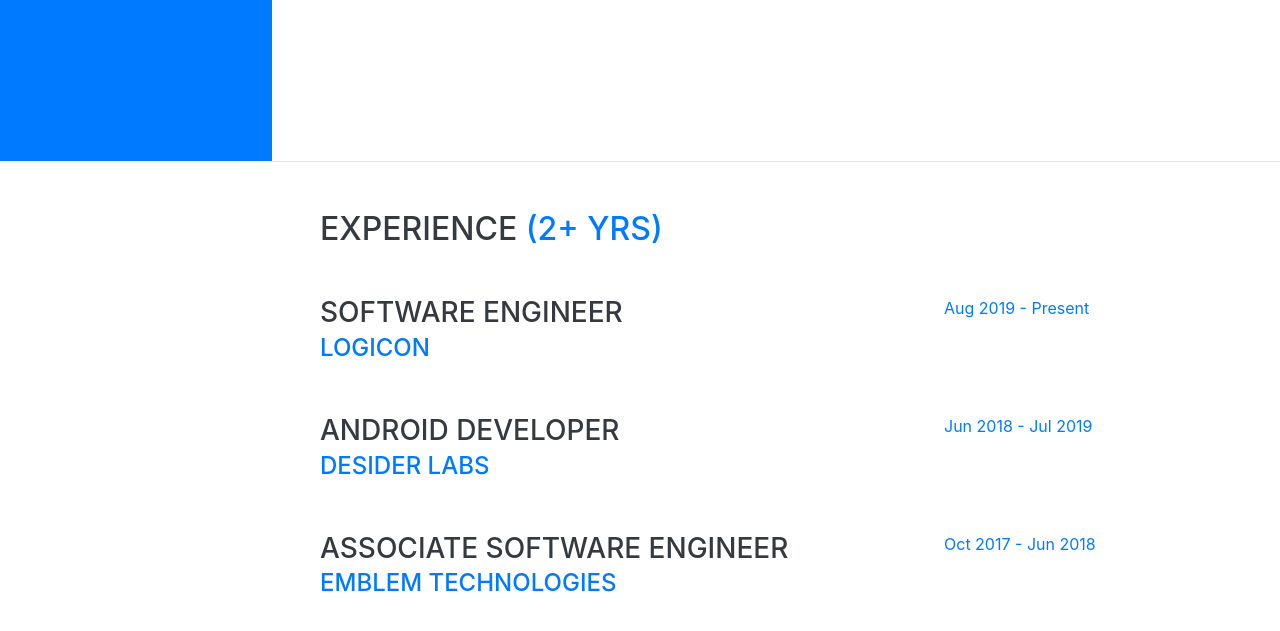
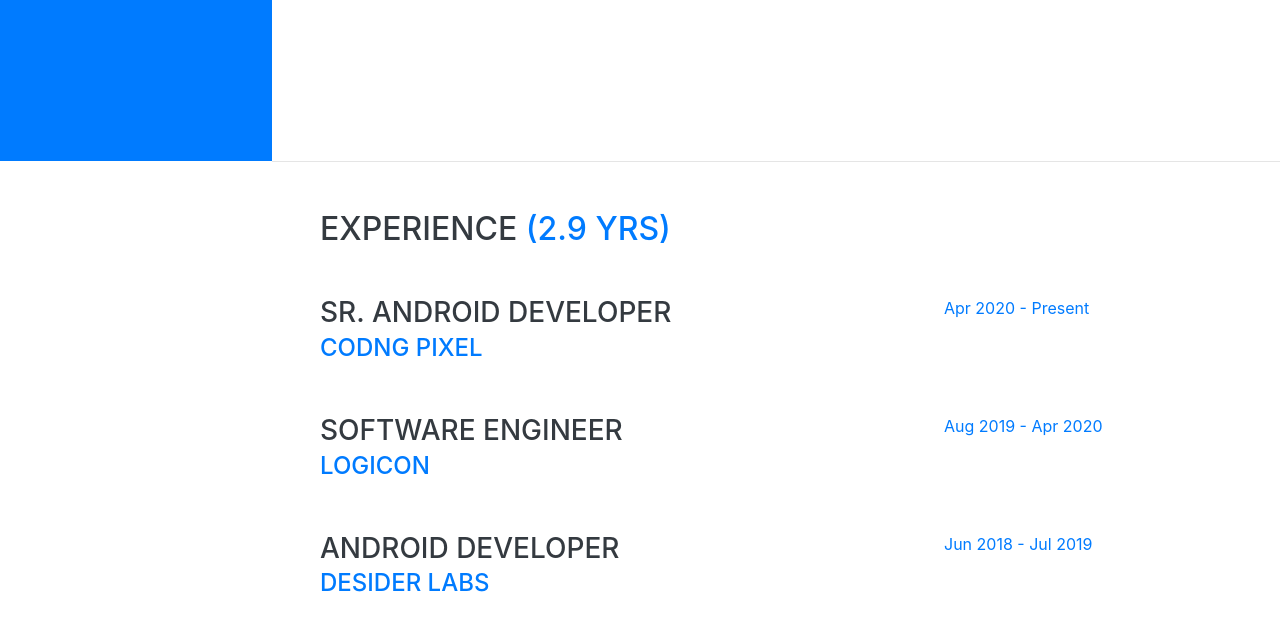
Before and after one commit to zohaibTheMobileDev/zohaibraza.com, a website with bundled scripts: page index.html in a window 1280 px wide. Shown: the part 639-1270 px from the top of the page. Built offline with nearby package versions, Linux system fonts and the light colour scheme; a web font is replaced by a local one.

Commit message:
coding pixel added

```diff
--- a/index.html
+++ b/index.html
@@ -98,8 +98,21 @@
     <section class="resume-section p-3 p-lg-5 d-flex justify-content-center" id="experience">
       <div class="w-100">
         <h2 class="mb-5">Experience
-          <span class="text-primary">(2+ yrs)</span>
+          <span class="text-primary">(2.9 yrs)</span>
         </h2>
+
+        <div class="resume-item d-flex flex-column flex-md-row justify-content-between mb-5">
+          <div class="resume-content">
+            <h3 class="mb-0">Sr. Android Developer</h3>
+            <div><a href="https://www.codingpixel.com/" target="_blank" class="subheading mb-3">Codng Pixel</a></div>
+
+            <!-- <p>Bring to the table win-win survival strategies to ensure proactive domination. At the end of the day, going forward, a new normal that has evolved from generation X is on the runway heading towards a streamlined cloud solution. User generated content in real-time will have multiple touchpoints for offshoring.</p> -->
+          </div>
+          <div class="resume-date text-md-left">
+            <span class="text-primary">Apr 2020 - Present</span>
+          </div>
+        </div>
+
         <div class="resume-item d-flex flex-column flex-md-row justify-content-between mb-5">
           <div class="resume-content">
             <h3 class="mb-0">Software Engineer</h3>
@@ -108,7 +121,7 @@
             <!-- <p>Bring to the table win-win survival strategies to ensure proactive domination. At the end of the day, going forward, a new normal that has evolved from generation X is on the runway heading towards a streamlined cloud solution. User generated content in real-time will have multiple touchpoints for offshoring.</p> -->
           </div>
           <div class="resume-date text-md-left">
-            <span class="text-primary">Aug 2019 - Present</span>
+            <span class="text-primary">Aug 2019 - Apr 2020</span>
           </div>
         </div>
 
```
